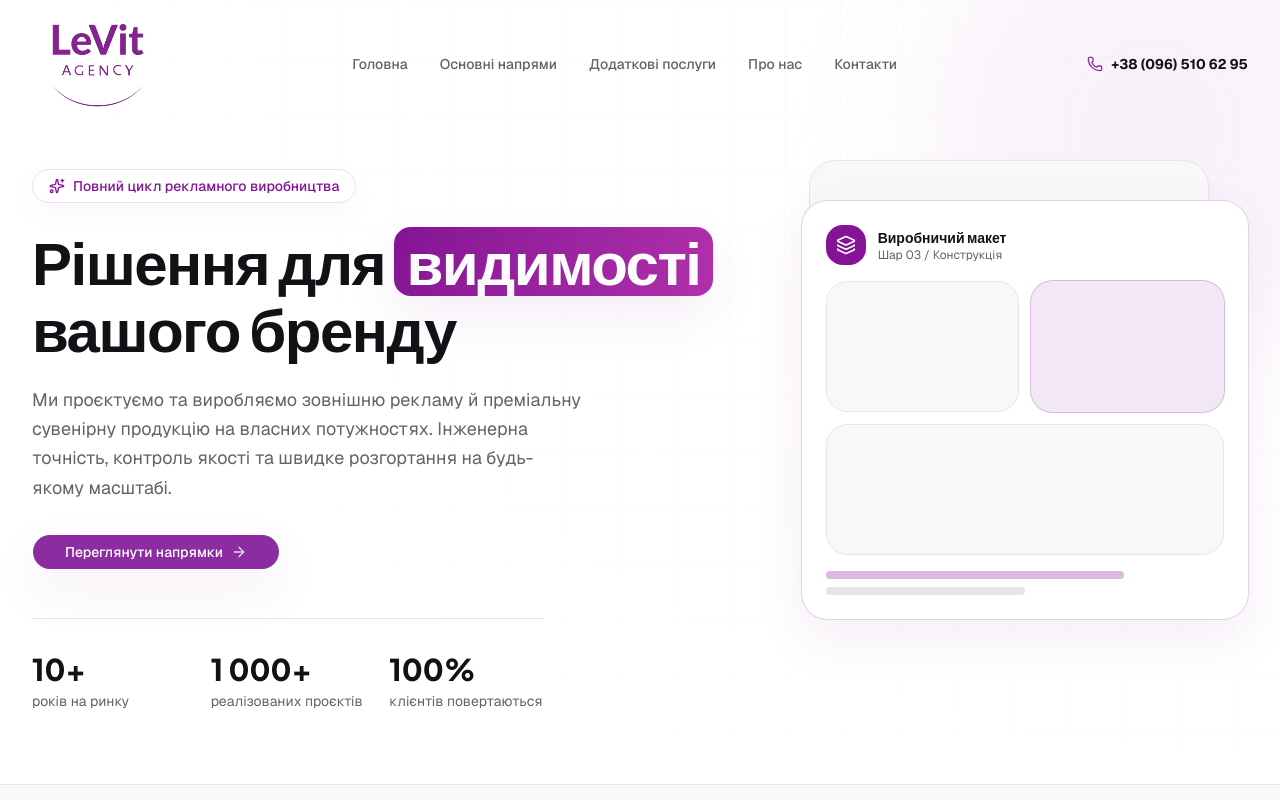
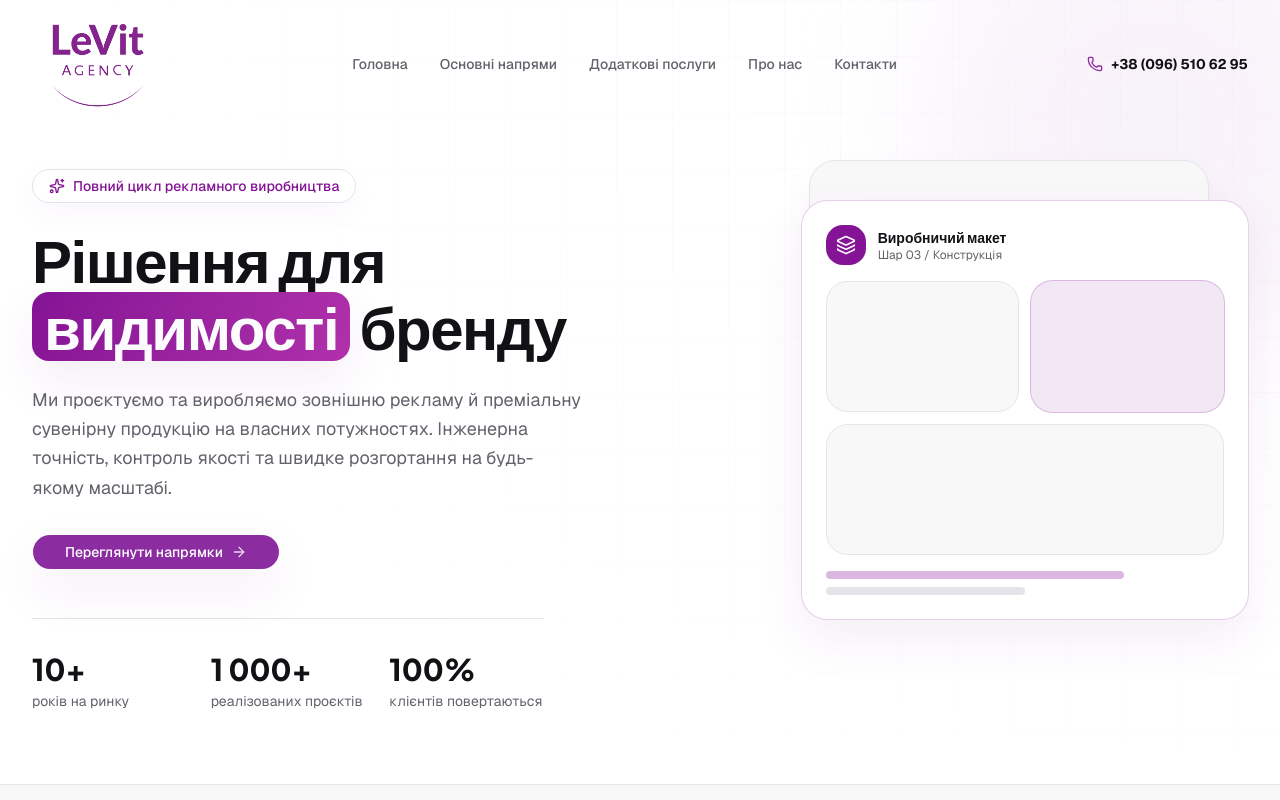
Before and after one commit to BohdanPavlykAI/LeVit_AGENCY, a Next.js app: page / in a window 1280 px wide. Shown: the top 800 px of the page. Built offline with nearby package versions, Linux system fonts and the light colour scheme.

Commit message:
Hero update 1

```diff
--- a/components/hero.tsx
+++ b/components/hero.tsx
@@ -32,7 +32,7 @@ export function Hero() {
             <span className="gradient-tag inline-block rounded-xl px-3 py-0.5 shadow-purple-lg">
               видимості
             </span>{" "}
-            вашого бренду
+            бренду
           </h1>
 
           <p className="mt-6 max-w-xl text-lg leading-relaxed text-muted-foreground text-pretty">
```
